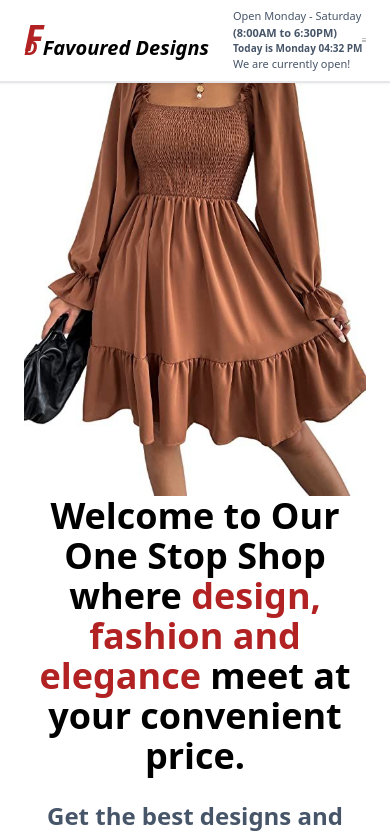
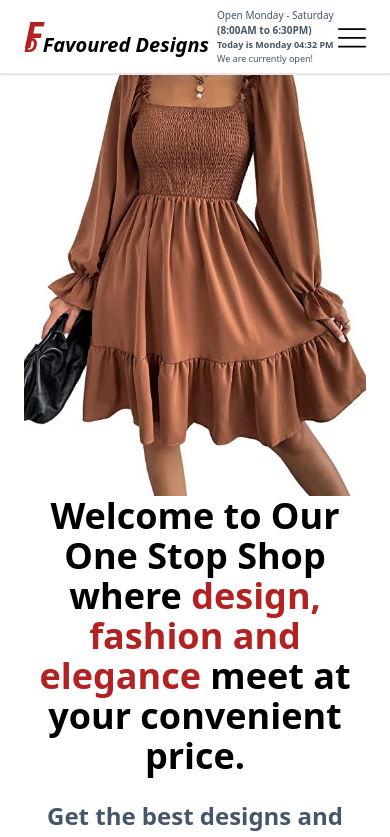
Before and after one commit to JAS-D98/Favour-Designs-Website, a React (Vite) app: page / in a window 390 px wide. Shown: the top 837 px of the page. Built offline with nearby package versions, Linux system fonts and the light colour scheme.

Commit message:
fixed hidden navbar on small devices

```diff
--- a/src/Components/BusinessHours.jsx
+++ b/src/Components/BusinessHours.jsx
@@ -44,13 +44,13 @@ const BusinessHours = () => {
   };
 
   return (
-    <div className="text-left text-slate-600 md:text-xl md:leading-normal ml-6 md:ml-40">
-      <h2 className="text-[11px]">Open Monday - Saturday <br/><span className="font-bold">(8:00AM to 6:30PM)</span></h2>
-      <p className="text-[10px] font-semibold">Today is {currentDay} {currentTime}</p>
+    <div className="text-left text-slate-600 md:text-xl md:leading-normal ml-2 md:ml-40">
+      <h2 className="text-[10px]">Open Monday - Saturday <br/><span className="font-bold">(8:00AM to 6:30PM)</span></h2>
+      <p className="text-[9px] font-semibold">Today is {currentDay} {currentTime}</p>
       {isOpen ? (
-        <p className="text-[11px]">We are currently open!</p>
+        <p className="text-[9px]">We are currently open!</p>
       ) : (
-        <p className="text-[11px]">We are currently closed.</p>
+        <p className="text-[9px]">We are currently closed.</p>
       )}
     </div>
   );
--- a/src/Components/Navbar.jsx
+++ b/src/Components/Navbar.jsx
@@ -14,7 +14,7 @@ const Navbar = () => {
                 <li key={item.label} className="relative hover:text-firebrick"><a href={item.href} className="font-montserrat leading-normal md:text-6 text-slate-gray font-semibold">{item.label}</a></li>
             ))}
             </ul>
-            <BusinessHours/>
+            <BusinessHours className="text-left"/>
             <div className="lg:hidden flex flex-1 justify-end items-center">
               <img src={toggle ? close : hamburger} alt="menu" className="w-[28px] h-[28px] object-contain cursor-pointer" onClick={()=> setToggle((prev)=>!prev)}/>
               <div className={`${toggle ? 'flex' :'hidden'} p-6 bg-gradient-to-t from-black to-red-600 absolute top-20 right-0 my-1 min-w-[300px] h-screen rounded-xl sidebar`} >
```
